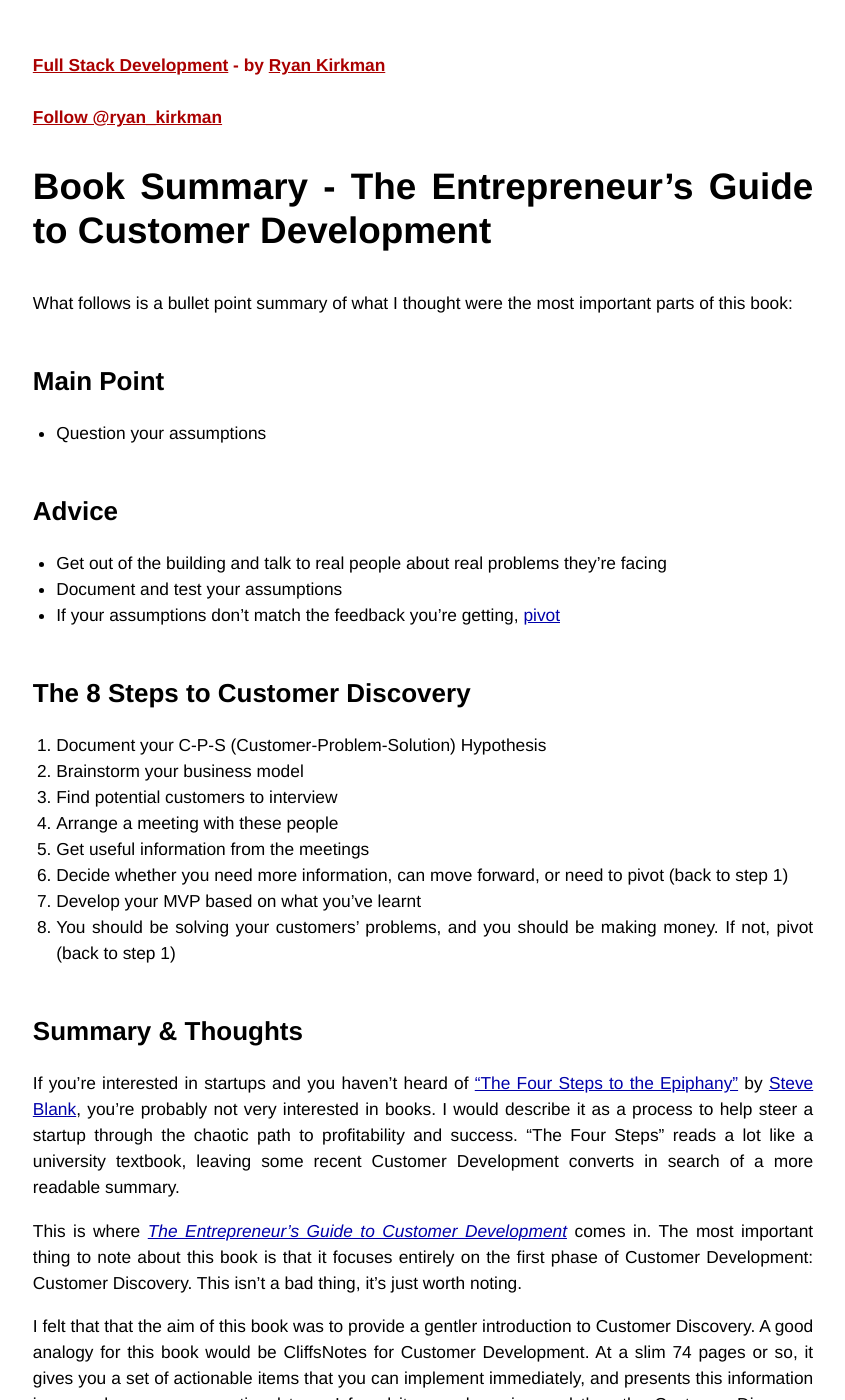
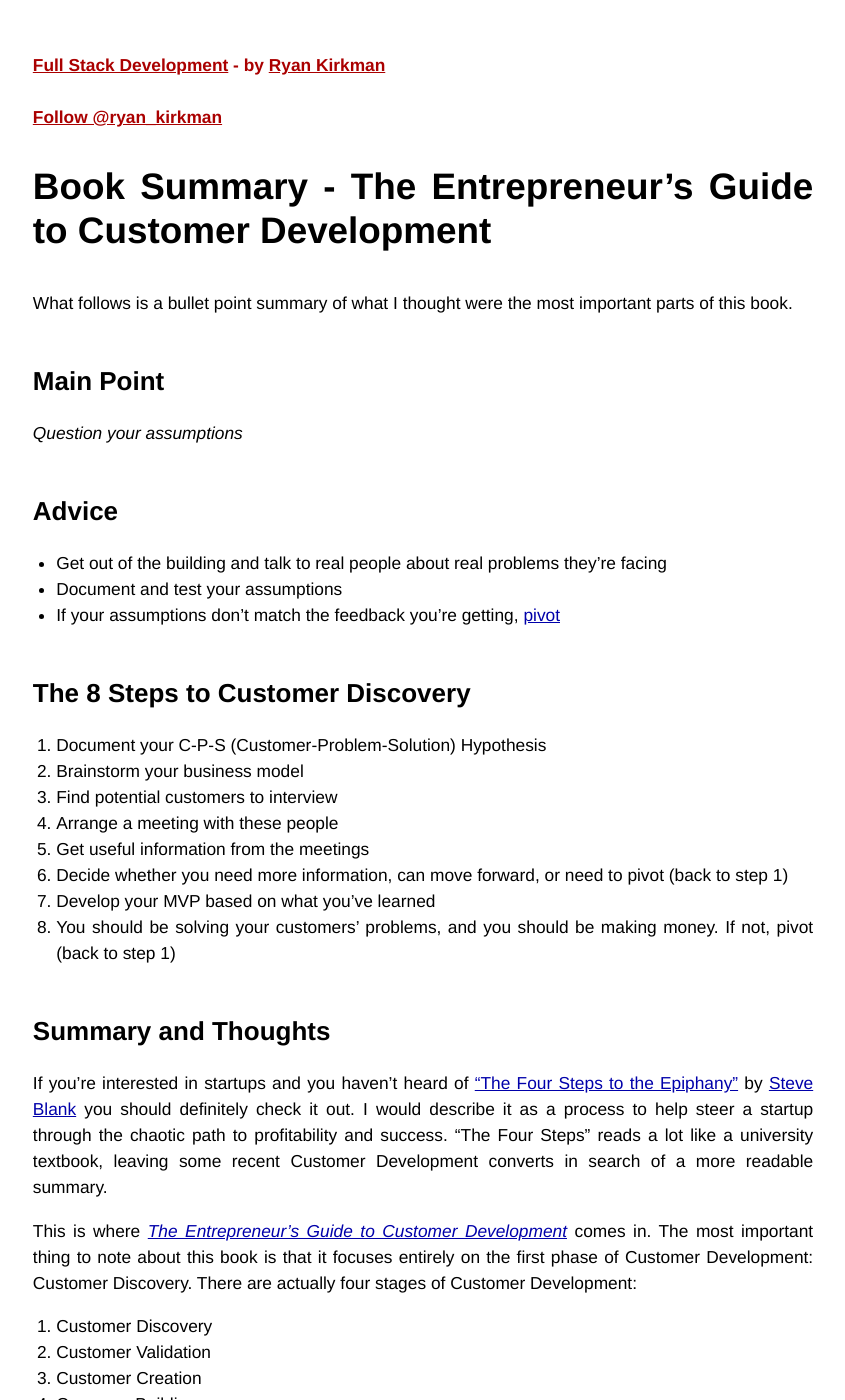
Before and after one commit to ryankirkman/ryankirkman.github.com, a Jekyll site: the page built from _posts/2012-03-26-book-summary-customer-development.md, in a window 1280 px wide and 1400 px high. Shown: the whole window, without its empty margins (217-1062 px from the left). Built offline with Jekyll 4.4.1, drawn with Linux system fonts in a browser that asks for light colours; Markdown is read by kramdown in place of the engine named in the settings; comment, search, counter and statistics services are not loaded.

Commit message:
Clarifications

```diff
--- a/_posts/2012-03-26-book-summary-customer-development.md
+++ b/_posts/2012-03-26-book-summary-customer-development.md
@@ -3,32 +3,49 @@
 title: Book Summary - The Entrepreneur’s Guide to Customer Development
 ---
 
-# {{page.title}}
+Book Summary - The Entrepreneur’s Guide to Customer Development
+===============================================================
 
-What follows is a bullet point summary of what I thought were the most important parts of this book:
+What follows is a bullet point summary of what I thought were the most important parts of this book.
 
-## Main Point
-* Question your assumptions
 
-## Advice
+Main Point
+----------
+_Question your assumptions_
+
+
+Advice
+------
+
 * Get out of the building and talk to real people about real problems they're facing
 * Document and test your assumptions
 * If your assumptions don't match the feedback you're getting, [pivot](http://www.startuplessonslearned.com/2009/06/pivot-dont-jump-to-new-vision.html)
 
-## The 8 Steps to Customer Discovery
+
+The 8 Steps to Customer Discovery
+---------------------------------
+
 1. Document your C-P-S (Customer-Problem-Solution) Hypothesis
 2. Brainstorm your business model
 3. Find potential customers to interview
 4. Arrange a meeting with these people
 5. Get useful information from the meetings
 6. Decide whether you need more information, can move forward, or need to pivot (back to step 1)
-7. Develop your MVP based on what you've learnt
+7. Develop your MVP based on what you've learned
 8. You should be solving your customers' problems, and you should be making money. If not, pivot (back to step 1)
 
-## Summary &amp; Thoughts
-If you're interested in startups and you haven't heard of ["The Four Steps to the Epiphany"](http://www.amazon.com/Four-Steps-Epiphany-Steven-Blank/dp/0976470705) by [Steve Blank](http://steveblank.com/about/), you're probably not very interested in books. I would describe it as a process to help steer a startup through the chaotic path to profitability and success. "The Four Steps" reads a lot like a university textbook, leaving some recent Customer Development converts in search of a more readable summary.
 
-This is where [*The Entrepreneur's Guide to Customer Development*](http://www.amazon.com/Entrepreneurs-Guide-Customer-Development-Epiphany/dp/0982743602/) comes in. The most important thing to note about this book is that it focuses entirely on the first phase of Customer Development: Customer Discovery. This isn't a bad thing, it's just worth noting.
+Summary and Thoughts
+--------------------
+
+If you're interested in startups and you haven't heard of ["The Four Steps to the Epiphany"](http://www.amazon.com/Four-Steps-Epiphany-Steven-Blank/dp/0976470705) by [Steve Blank](http://steveblank.com/about/) you should definitely check it out. I would describe it as a process to help steer a startup through the chaotic path to profitability and success. "The Four Steps" reads a lot like a university textbook, leaving some recent Customer Development converts in search of a more readable summary.
+
+This is where [*The Entrepreneur's Guide to Customer Development*](http://www.amazon.com/Entrepreneurs-Guide-Customer-Development-Epiphany/dp/0982743602/) comes in. The most important thing to note about this book is that it focuses entirely on the first phase of Customer Development: Customer Discovery. There are actually four stages of Customer Development:
+
+1. Customer Discovery
+2. Customer Validation
+3. Customer Creation
+4. Company Building
 
 I felt that that the aim of this book was to provide a gentler introduction to Customer Discovery. A good analogy for this book would be CliffsNotes for Customer Development. At a slim 74 pages or so, it gives you a set of actionable items that you can implement immediately, and presents this information in a much more conversational tone. I found it a much easier read than the Customer Discovery chapter in "The Four Steps".
 
```
